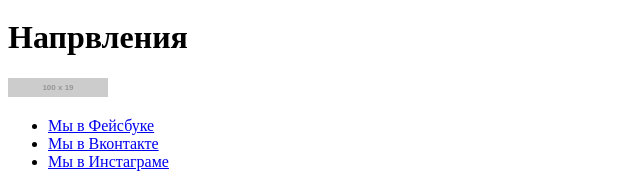
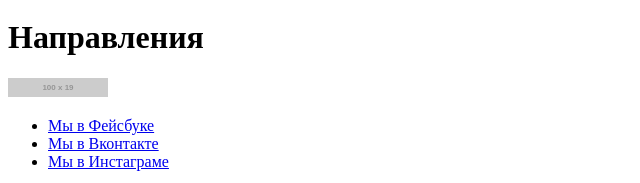
Before and after one commit to nastya-zz/93868-pognali-17, a website: page source/form.html in a window 1280 px wide. Shown: the part 246-429 px from the top of the page, 0-640 px from the left. Drawn offline with Linux system fonts and the light colour scheme; placeholder pictures from the web are drawn by us.

Commit message:
Исправила название заголовков на внутренних страницах

```diff
--- a/source/form.html
+++ b/source/form.html
@@ -51,7 +51,7 @@
     </header>
 
     <main>
-      <h1 class="inner-title form">Напрвления</h1>
+      <h1 class="inner-page__title">Направления</h1>
       <!-- здесь будут секции с фильтрами -->
     </main>
 
```
Also changed, not shown: source/catalog.html (+1 -1 lines).
